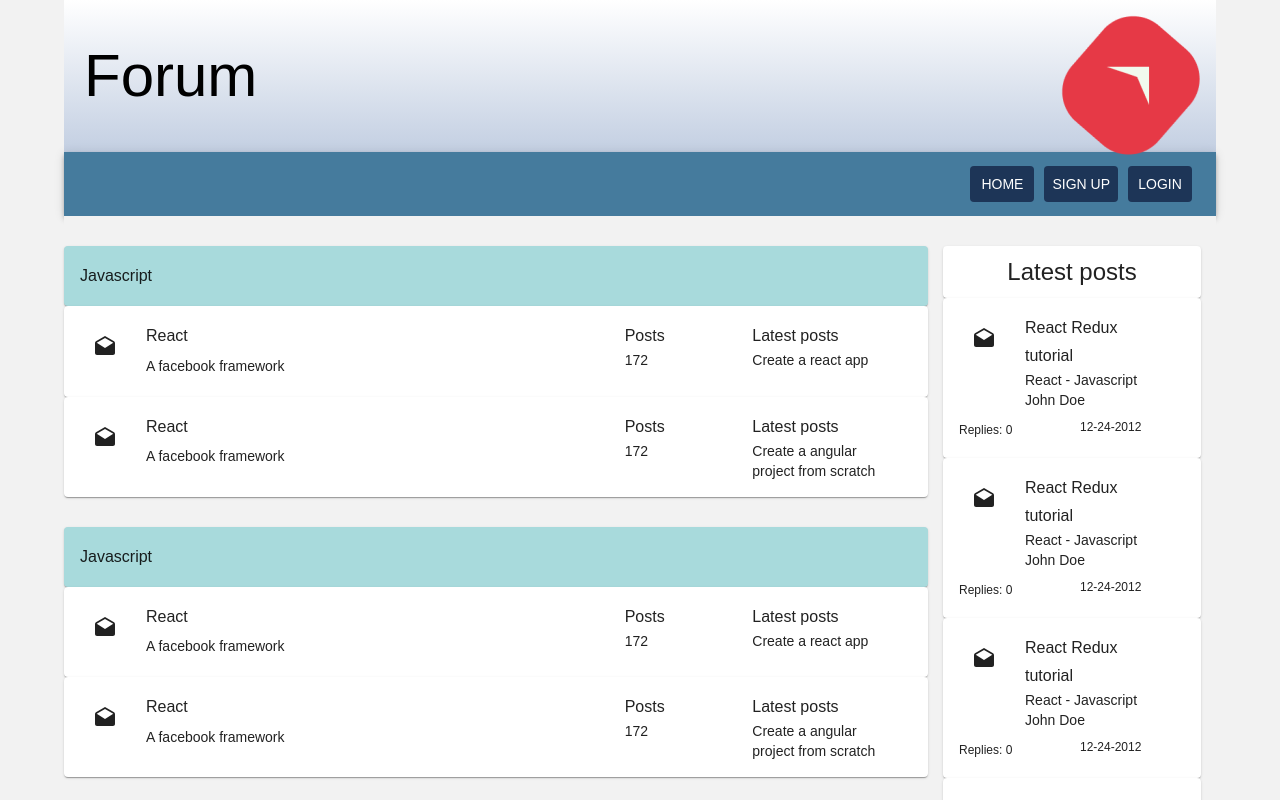
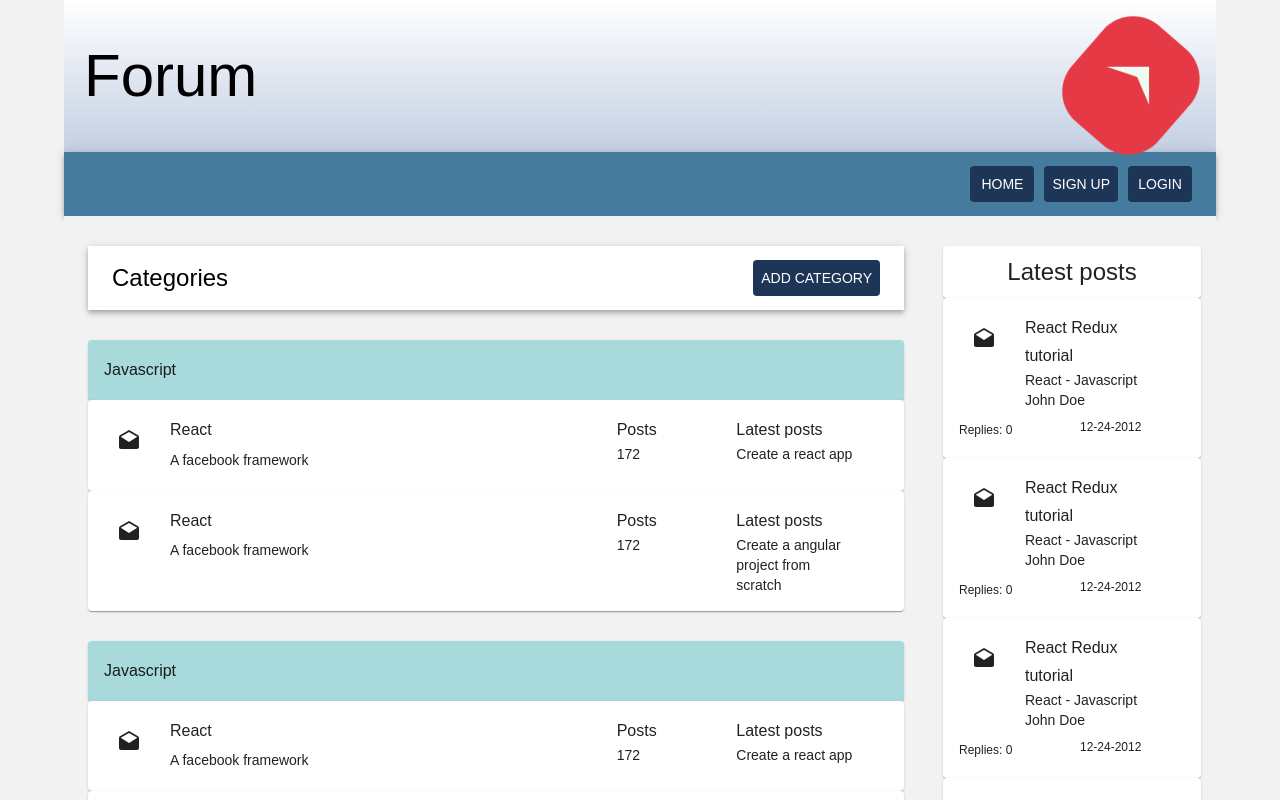
Before and after one commit to desolaser/react-forum, a React (Create React App) app: page / in a window 1280 px wide. Shown: the top 800 px of the page. Built offline with nearby package versions, Linux system fonts and the light colour scheme; no server answers.

Commit message:
Add TitleBar component to MainPage

```diff
--- a/src/views/MainPage/MainPage.js
+++ b/src/views/MainPage/MainPage.js
@@ -1,13 +1,16 @@
 import React from "react";
+import Container from "@material-ui/core/Container";
 import Category from "./Category";
+import TitleBar from "./TitleBar";
 
 const MainPage = () => {
   return (
-    <div className="main-page">
+    <Container>
+      <TitleBar />
       <Category />
       <Category />
       <Category />
-    </div>
+    </Container>
   );
 };
 
```
